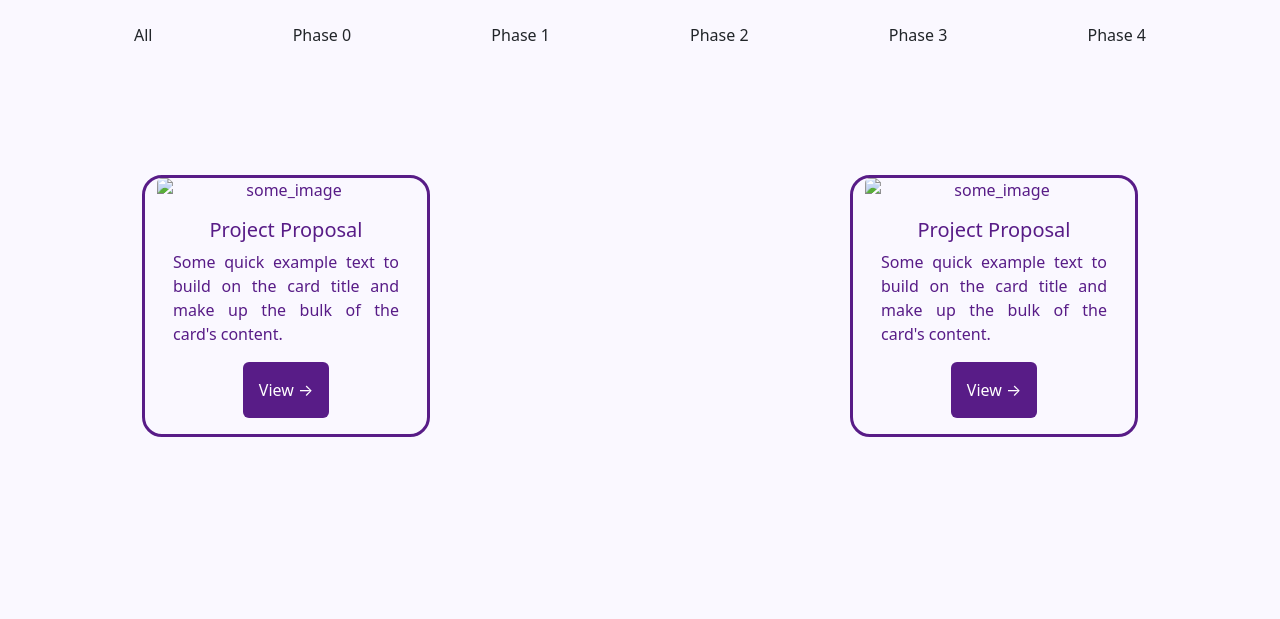
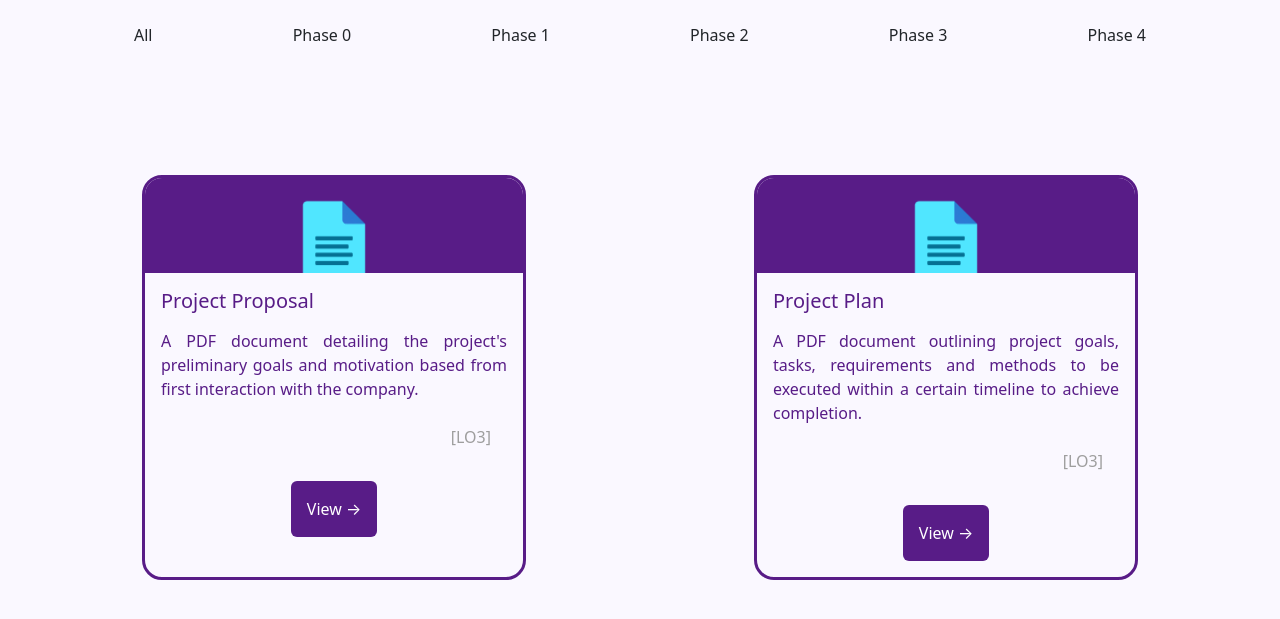
Before and after one commit to nBiantoro/nBiantoro.github.io, a website: page profproducts.html in a window 1280 px wide. Shown: the part 265-884 px from the top of the page. Before the commit the page ends 854 px from the top, so only its background shows below. Drawn offline with nearby package versions, Linux system fonts and the light colour scheme.

Commit message:
added proper structure for prof products

```diff
--- a/profproducts.html
+++ b/profproducts.html
@@ -73,7 +73,7 @@
 
         <div class="container d-flex justify-content-center">
 
-            <div class="container my-5 py-5 text-center d-flex justify-content-between row row-cols-4 gy-3">
+            <div class="container my-5 py-5 text-center d-flex justify-content-between row row-cols-3 gy-3">
 
 
                 <!-- phase 0 [introductory] delievrables:
@@ -83,29 +83,131 @@
 
                 -->
 
-                <div class="card tag0" style="width: 18rem;">
-                    <img src="#" class="card-img-top" alt="some_image">
+                <div class="card tag0" style="width: 24rem; padding: 0; overflow: hidden;">
+
+                    <img src="./prof-products/img-header/0-documents.png" class="card-img-top" style="object-fit: fill;"
+                        alt="some_image">
 
                     <div class="card-body">
-                        <h5 class="card-title">Project Proposal</h5>
-                        <p class="card-text">Some quick example text to build on the card title and make up the bulk of
-                            the
-                            card's content.</p>
+
+
+                        <!-- title -->
+                        <div class="d-flex justify-content-between">
+                            <h5 class="card-title">Project Proposal</h5>
+                            <blockquote-footer>
+
+                            </blockquote-footer>
+                        </div>
+
+                        <!-- place to put dot framework-->
+                        <div class="d-flex justify-content-between pb-2">
+
+                            <div>
+<!--
+                                <img src="./prof-products/dot-imgs/library.png" width="24" height="24">
+                                <img src="./prof-products/dot-imgs/field.png" width="24" height="24">
+                                <img src="./prof-products/dot-imgs/lab.png" width="24" height="24">
+                                <img src="./prof-products/dot-imgs/showroom.png" width="24" height="24">
+                                <img src="./prof-products/dot-imgs/workshop.png" width="24" height="24"> -->
+
+                            </div>
+
+                            <blockquote-footer>
+
+                            </blockquote-footer>
+
+
+                        </div>
+
+                        <!-- body -->
+                        <p class="card-text">
+
+                            A PDF document detailing the project's preliminary goals and motivation based from first
+                            interaction with the company.
+
+                        </p>
+
+                        <ul class="nav nav-pills d-flex justify-content-between">
+
+                            <!--  Research questions + learning outcomes -->
+                            <li class="nav-item">
+                                <a class="nav-link"></a>
+                            </li>
+                            <li class="nav-item">
+                                <a class="nav-link">[LO3]</a>
+                            </li>
+
+                        </ul>
+
+                        <br>
+
                         <a href="./prof-products/phase-0/project-proposal.html" class="btn btn-primary">View &rarr;</a>
                     </div>
                 </div>
 
-                <div class="card tag0" style="width: 18rem;">
-                    <img src="#" class="card-img-top" alt="some_image">
+
+                <div class="card tag0" style="width: 24rem; padding: 0; overflow: hidden;">
+
+                    <img src="./prof-products/img-header/0-documents.png" class="card-img-top" style="object-fit: fill;"
+                        alt="some_image">
 
                     <div class="card-body">
-                        <h5 class="card-title">Project Proposal</h5>
-                        <p class="card-text">Some quick example text to build on the card title and make up the bulk of
-                            the
-                            card's content.</p>
-                        <a href="#" class="btn btn-primary">View &rarr;</a>
+
+
+                        <!-- title -->
+                        <div class="d-flex justify-content-between">
+                            <h5 class="card-title">Project Plan</h5>
+                            <blockquote-footer>
+
+                            </blockquote-footer>
+                        </div>
+
+                        <!-- place to put dot framework-->
+                        <div class="d-flex justify-content-between pb-2">
+
+                            <div>
+<!--
+                                <img src="./prof-products/dot-imgs/library.png" width="24" height="24">
+                                <img src="./prof-products/dot-imgs/field.png" width="24" height="24">
+                                <img src="./prof-products/dot-imgs/lab.png" width="24" height="24">
+                                <img src="./prof-products/dot-imgs/showroom.png" width="24" height="24">
+                                <img src="./prof-products/dot-imgs/workshop.png" width="24" height="24"> -->
+
+                            </div>
+
+                            <blockquote-footer>
+
+                            </blockquote-footer>
+
+
+                        </div>
+
+                        <!-- body -->
+                        <p class="card-text">
+
+                            A PDF document outlining project goals, tasks, requirements and methods to be executed
+                            within a certain timeline to achieve completion.
+
+                        </p>
+
+                        <ul class="nav nav-pills d-flex justify-content-between">
+
+                            <!--  Research questions + learning outcomes -->
+                            <li class="nav-item">
+                                <a class="nav-link"></a>
+                            </li>
+                            <li class="nav-item">
+                                <a class="nav-link">[LO3]</a>
+                            </li>
+
+                        </ul>
+
+                        <br>
+
+                        <a href="./prof-products/phase-0/project-proposal.html" class="btn btn-primary">View &rarr;</a>
                     </div>
                 </div>
+
 
 
                 <!-- phase 1 [discover] deliverables:
```
Also changed, not shown: prof-products/dot-imgs/field.png (added), prof-products/dot-imgs/lab.png (added), prof-products/dot-imgs/library.png (added), prof-products/dot-imgs/showroom.png (added), prof-products/dot-imgs/workshop.png (added), prof-products/img-header/0-docs.png (added), prof-products/img-header/0-documents.png (added).
